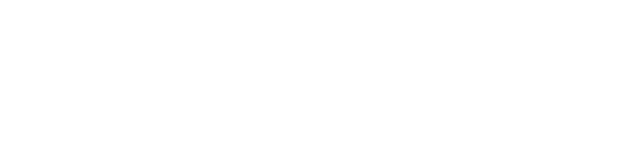
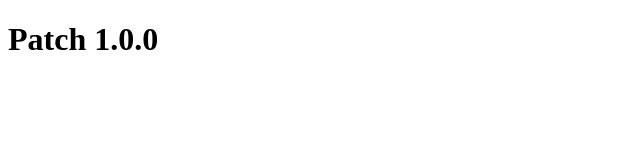
Before and after one commit to Kai-to00/Personal-Portfolio, a plain HTML site: page src/index.html in a window 1280 px wide. Shown: the whole page, without its empty margins (0-640 px from the left). Drawn offline with Linux system fonts and the light colour scheme.

Commit message:
update index.html

```diff
--- a/src/index.html
+++ b/src/index.html
@@ -8,7 +8,7 @@
 </head>
 
 <body>
-
+    <h1>Patch 1.0.0</h1>
 </body>
 
 </html>
```
